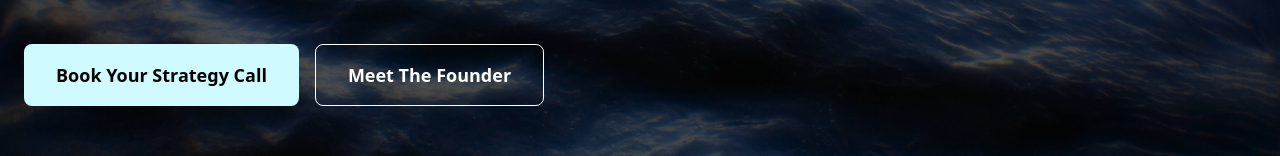
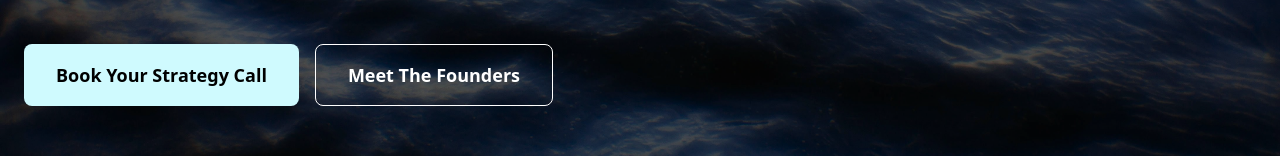
Before and after one commit to arizonacan/oceanave, a Next.js app: page / in a window 1280 px wide. Shown: the part 524-680 px from the top of the page. Built offline with nearby package versions, Linux system fonts and the light colour scheme.

Commit message:
Founder(s)

```diff
--- a/app/page.tsx
+++ b/app/page.tsx
@@ -47,7 +47,7 @@ export default function Home() {
             Book Your Strategy Call
           </a>
           <Link href="/about" className="px-8 py-4 rounded-lg font-bold text-lg border border-white hover:bg-white hover:text-black transition text-center text-white">
-            Meet The Founder
+            Meet The Founders
           </Link>
         </div>
       </main>
```
